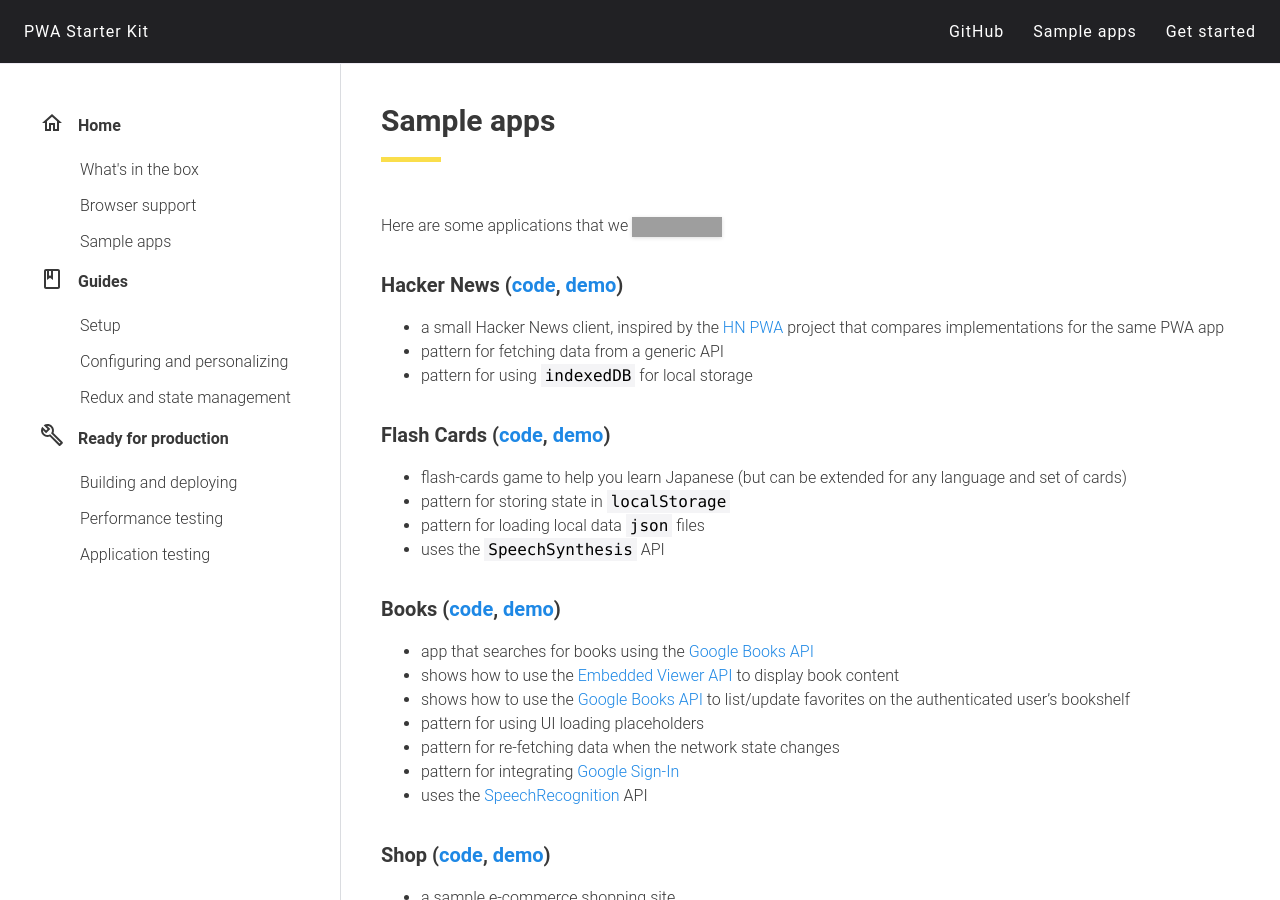
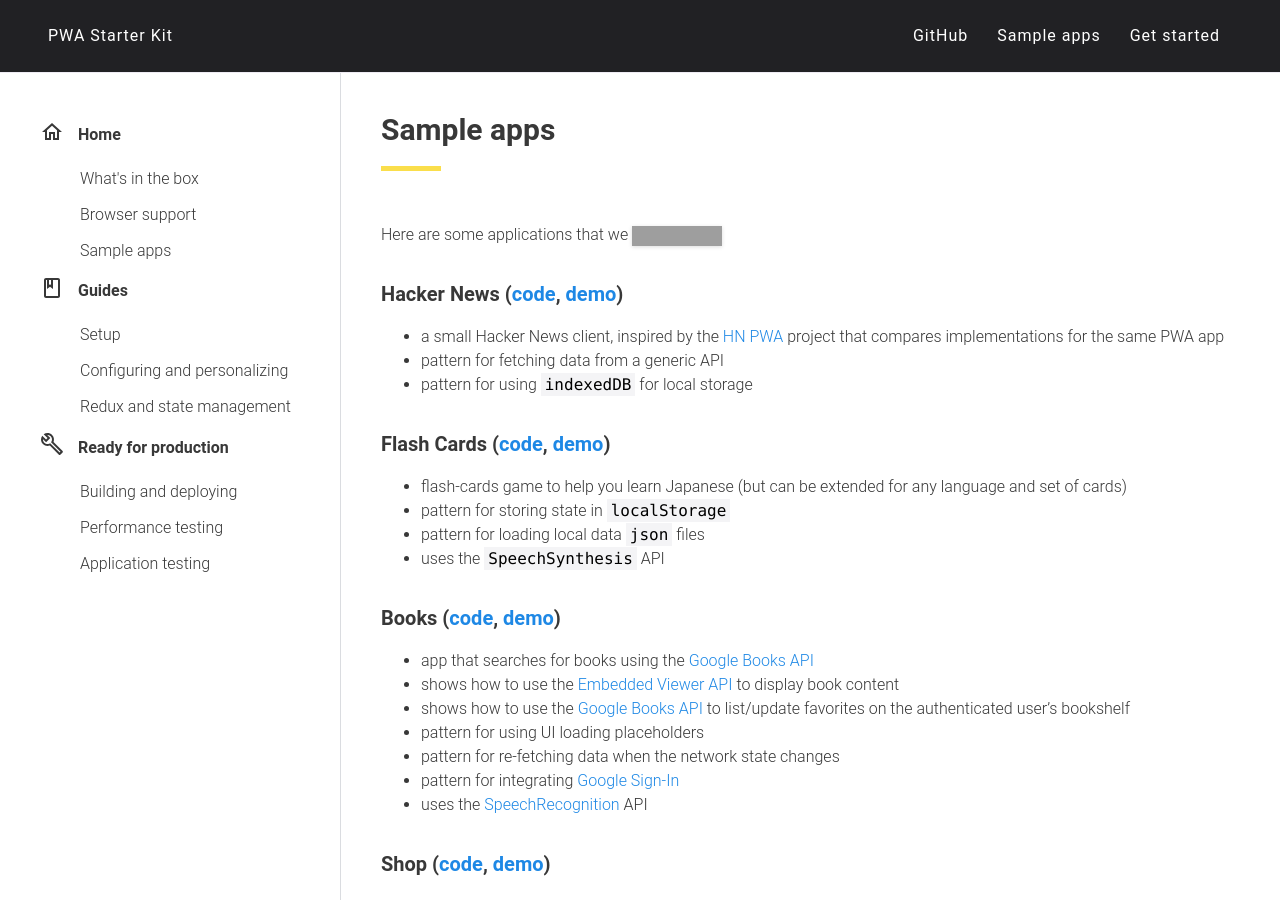
Before and after one commit to Polymer/pwa-starter-kit, a Jekyll site: the page built from sample-apps.md, in a window 1280 px wide and 900 px high. Built offline with Jekyll 4.4.1, drawn with Linux system fonts in a browser that asks for light colours; some web fonts are replaced; grey boxes are pictures that could not be loaded.

Commit message:
minor style refactor

```diff
--- a/_layouts/default.html
+++ b/_layouts/default.html
@@ -19,11 +19,11 @@
   <nav class="main-nav">
     <a class="logo" href="{{site.baseurl}}/">PWA Starter Kit</a>
     <div class="flex"></div>
-    <div>
-      <a class="main-nav-item" href="https://github.com/polymer/pwa-starter-kit">GitHub</a>
-      <a class="main-nav-item" href="{{site.baseurl}}/sample-apps">Sample apps</a>
-      <a class="main-nav-item" href="{{site.baseurl}}/setup">Get started</a>
-    </div>
+    <ul>
+      <li><a href="https://github.com/polymer/pwa-starter-kit">GitHub</a></li>
+      <li><a href="{{site.baseurl}}/sample-apps">Sample apps</a></li>
+      <li><a href="{{site.baseurl}}/setup">Get started</a></li>
+    </ul>
   </nav>
 
   {{content}}
--- a/css/main.css
+++ b/css/main.css
@@ -66,11 +66,11 @@
 
 /* top nav */
 .main-nav {
+  position: relative;
   font-family: 'Poppins', 'Roboto', 'Noto', sans-serif;
   display: flex;
   align-items: center;
-  height: 64px;
-  padding: 0 12px 0 24px;
+  padding: 0 48px;
   box-sizing: border-box;
   font-size: 16px;
   letter-spacing: 1px;
@@ -80,14 +80,30 @@
   color: white;
 }
 
-.main-nav-item {
-  position: relative;
+.main-nav > ul {
+  list-style-type: none;
+  padding: 0;
+}
+
+.main-nav > ul > li {
+  display: inline-block;
   padding: 8px 0;
   margin: 0 12px;
 }
 
-.main-nav-item:hover {
+.main-nav > ul > li:hover {
   color: #FADE4B;
+}
+
+#searchBox {
+  display: inline-block;
+  background: white;
+  border: none;
+  font-family: inherit;
+  font-size: inherit;
+  color: black;
+  padding: 0 12px;
+  border-bottom: 1px solid black;
 }
 
 /* home page */
@@ -521,17 +537,32 @@
     content: '/';
     color: rgba(0,0,0,.4);
   }
+
+  .main-nav {
+    padding: 0 24px;
+  }
 }
 
-@media (max-width: 550px) {
+@media (max-width: 575px) {
   /* top nav */
   .main-nav {
     flex-direction: column;
-    padding: 0;
+    padding-top: 14px;
   }
 
-  .main-nav-item {
-    padding: 0;
+  .main-nav > ul {
+    display: flex;
+    width: 100%;
+    justify-content: space-between;
+  }
+
+  .main-nav > ul > li {
     margin: 0 4px;
   }
 }
+
+@media (max-width: 360px) {
+  .main-nav > ul > li {
+    font-size: 13px;
+  }
+}
```
